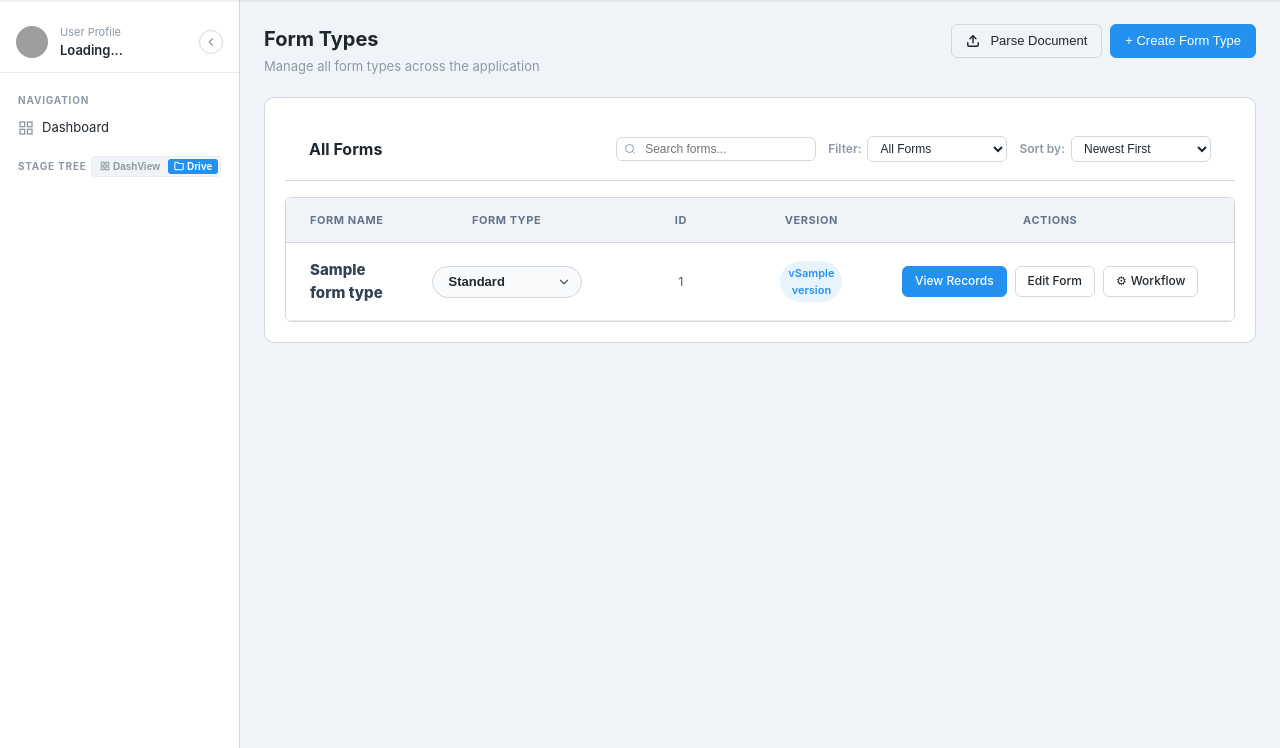
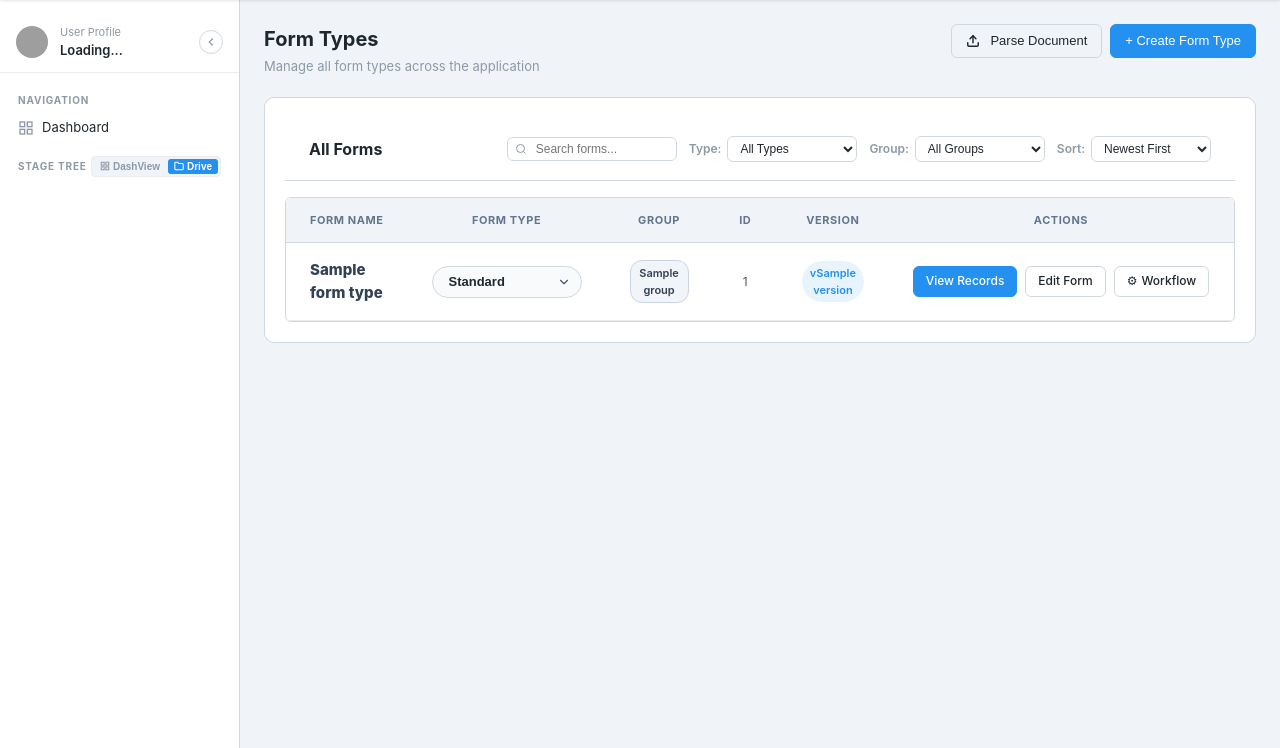
Before and after one commit to Okramjimmy/erp_stage, a FastAPI app: template src/templates/forms.html in a window 1280 px wide. Shown: the part 52-800 px from the top of the page. Run offline with FastAPI, Linux system fonts and the light colour scheme; the template is opened without the code that fills it: most values are stand-ins (such as "Sample title", 1, 10 or a date in 2020); data that the repository does not hold is empty; grey boxes are pictures that could not be loaded.

Commit message:
Grouped formtype

```diff
--- a/src/app/models/form_type.py
+++ b/src/app/models/form_type.py
@@ -17,6 +17,7 @@ class FormType(Base):
     # Basic fields
     form_name = Column(String(255), nullable=False, unique=True)
     description = Column(Text, nullable=True)
+    group = Column(String(100), nullable=True)
 
     # Versioning
     version = Column(String(20), nullable=False, default="1.0.0")
@@ -55,6 +56,7 @@ class FormType(Base):
             "form_type_id": self.form_type_id,
             "form_name": self.form_name,
             "description": self.description,
+            "group": self.group,
             "version": self.version,
             "schema_reference": self.schema_reference,
             "created_by": self.created_by,
--- a/src/app/schemas/form_type.py
+++ b/src/app/schemas/form_type.py
@@ -9,6 +9,7 @@ class FormTypeBase(BaseModel):
 
     form_name: str = Field(..., min_length=1, max_length=255)
     description: Optional[str] = None
+    group: Optional[str] = None
     version: str = Field(default="1.0.0", pattern=r"^\d{1,3}\.\d{1,3}\.\d{1,3}$")
 
 
@@ -31,6 +32,8 @@ class FormTypeUpdate(BaseModel):
     """Schema for updating a Form Type."""
 
     form_name: Optional[str] = Field(None, min_length=1, max_length=255)
+    description: Optional[str] = None
+    group: Optional[str] = None
 
     version: Optional[str] = Field(
         None,
@@ -55,6 +58,7 @@ class FormTypeResponse(BaseModel):
     form_type_id: str
     form_name: str
     description: Optional[str] = None
+    group: Optional[str] = None
     version: str
     schema_reference: Optional[Dict[str, Any]] = None  # JSONB type - accepts dict directly
     workflow_data: Optional[Dict[str, Any]] = None
--- a/src/app/services/form_type_service.py
+++ b/src/app/services/form_type_service.py
@@ -51,6 +51,7 @@ class FormTypeService:
             form_type_id=self.generate_form_type_id(),
             form_name=form_data.form_name,
             description=form_data.description,
+            group=form_data.group,
             version=form_data.version,
             schema_reference=form_data.schema_reference,  # JSONB accepts dict directly
             created_by=created_by,
@@ -254,9 +255,11 @@ class FormTypeService:
         if form_data.workflow_data is not None:
             form_type.workflow_data = form_data.workflow_data  # JSONB accepts dict directly
 
-        # Also support updating description if it's in the payload
+        # Also support updating description and group if they are in the payload
         if hasattr(form_data, "description") and form_data.description is not None:
             form_type.description = form_data.description
+        if hasattr(form_data, "group") and form_data.group is not None:
+            form_type.group = form_data.group
 
         await self.db.commit()
         await self.db.refresh(form_type)
--- a/src/templates/forms.html
+++ b/src/templates/forms.html
@@ -95,22 +95,37 @@ input:disabled + .slider {
                     id="form-search"
                     class="form-control form-control-sm"
                     placeholder="Search forms..."
-                    style="width: 200px; padding: 4px 8px 4px 28px; font-size: 12px; height: auto;"
+                    style="width: 170px; padding: 4px 8px 4px 28px; font-size: 12px; height: auto;"
                     oninput="filterAndSortFormsList()"
                 />
                 <svg width="12" height="12" viewBox="0 0 24 24" fill="none" stroke="currentColor" stroke-width="2" style="position: absolute; left: 8px; top: 50%; transform: translateY(-50%); color: var(--text-muted); pointer-events: none;"><circle cx="11" cy="11" r="8"/><line x1="21" y1="21" x2="16.65" y2="16.65"/></svg>
             </div>
             <div style="display: flex; gap: 6px; align-items: center;">
-                <label for="form-filter" style="font-size: 12px; font-weight: 600; color: var(--text-muted); margin: 0;">Filter:</label>
-                <select id="form-filter" class="form-control form-control-sm" style="width: 140px; padding: 4px 8px; font-size: 12px; height: auto;" onchange="filterAndSortFormsList()">
-                    <option value="all">All Forms</option>
+                <label for="form-filter" style="font-size: 12px; font-weight: 600; color: var(--text-muted); margin: 0;">Type:</label>
+                <select id="form-filter" class="form-control form-control-sm" style="width: 130px; padding: 4px 8px; font-size: 12px; height: auto;" onchange="filterAndSortFormsList()">
+                    <option value="all">All Types</option>
                     <option value="submittable">Submittable Only</option>
                     <option value="child">Child Tables Only</option>
                 </select>
             </div>
             <div style="display: flex; gap: 6px; align-items: center;">
-                <label for="form-sort" style="font-size: 12px; font-weight: 600; color: var(--text-muted); margin: 0;">Sort by:</label>
-                <select id="form-sort" class="form-control form-control-sm" style="width: 140px; padding: 4px 8px; font-size: 12px; height: auto;" onchange="filterAndSortFormsList()">
+                <label for="group-filter" style="font-size: 12px; font-weight: 600; color: var(--text-muted); margin: 0;">Group:</label>
+                <select id="group-filter" class="form-control form-control-sm" style="width: 130px; padding: 4px 8px; font-size: 12px; height: auto;" onchange="filterAndSortFormsList()">
+                    <option value="all">All Groups</option>
+                    {% set groups = [] %}
+                    {% for ft in form_types %}
+                      {% if ft.group and ft.group not in groups %}
+                        {% set _ = groups.append(ft.group) %}
+                      {% endif %}
+                    {% endfor %}
+                    {% for gp in groups | sort %}
+                      <option value="{{ gp }}">{{ gp }}</option>
+                    {% endfor %}
+                </select>
+            </div>
+            <div style="display: flex; gap: 6px; align-items: center;">
+                <label for="form-sort" style="font-size: 12px; font-weight: 600; color: var(--text-muted); margin: 0;">Sort:</label>
+                <select id="form-sort" class="form-control form-control-sm" style="width: 120px; padding: 4px 8px; font-size: 12px; height: auto;" onchange="filterAndSortFormsList()">
                     <option value="newest">Newest First</option>
                     <option value="oldest">Oldest First</option>
                 </select>
@@ -122,9 +137,10 @@ input:disabled + .slider {
             <thead>
                 <tr style="background: #f8fafc; border-bottom: 1px solid var(--border);">
                     <th style="padding: 14px 24px; text-align: start; font-size: 11px; font-weight: 700; color: #64748b; text-transform: uppercase; letter-spacing: 0.05em;">Form Name</th>
-                    <th style="padding: 14px 24px; text-align: center; font-size: 11px; font-weight: 700; color: #64748b; text-transform: uppercase; letter-spacing: 0.05em; width: 180px;">Form Type</th>
-                    <th style="padding: 14px 24px; text-align: center; font-size: 11px; font-weight: 700; color: #64748b; text-transform: uppercase; letter-spacing: 0.05em; width: 200px;">ID</th>
-                    <th style="padding: 14px 24px; text-align: center; font-size: 11px; font-weight: 700; color: #64748b; text-transform: uppercase; letter-spacing: 0.05em; width: 100px;">Version</th>
+                    <th style="padding: 14px 24px; text-align: center; font-size: 11px; font-weight: 700; color: #64748b; text-transform: uppercase; letter-spacing: 0.05em; width: 150px;">Form Type</th>
+                    <th style="padding: 14px 24px; text-align: center; font-size: 11px; font-weight: 700; color: #64748b; text-transform: uppercase; letter-spacing: 0.05em; width: 140px;">Group</th>
+                    <th style="padding: 14px 24px; text-align: center; font-size: 11px; font-weight: 700; color: #64748b; text-transform: uppercase; letter-spacing: 0.05em; width: 180px;">ID</th>
+                    <th style="padding: 14px 24px; text-align: center; font-size: 11px; font-weight: 700; color: #64748b; text-transform: uppercase; letter-spacing: 0.05em; width: 80px;">Version</th>
                     <th style="padding: 14px 24px; text-align: center; font-size: 11px; font-weight: 700; color: #64748b; text-transform: uppercase; letter-spacing: 0.05em; width: 380px;">Actions</th>
                 </tr>
             </thead>
@@ -133,7 +149,7 @@ input:disabled + .slider {
                 {% set settings = ft.schema_reference.settings if ft.schema_reference and ft.schema_reference.settings else {} %}
                 {% set is_submittable = 'true' if settings.is_submittable else 'false' %}
                 {% set is_child = 'true' if settings.is_child_table else 'false' %}
-                <tr class="forms-list-row" data-submittable="{{ is_submittable }}" data-child="{{ is_child }}" data-created="{{ ft.created_at.isoformat() }}"
+                <tr class="forms-list-row" data-submittable="{{ is_submittable }}" data-child="{{ is_child }}" data-group="{{ ft.group or '' }}" data-name="{{ ft.form_name | lower }}" data-id="{{ ft.form_type_id | lower }}" data-created="{{ ft.created_at.isoformat() }}"
                     style="
                         border-bottom: 1px solid var(--border);
                         transition: var(--transition);
@@ -158,6 +174,9 @@ input:disabled + .slider {
                                 <option value="child" {% if current_val == 'child' %}selected{% endif %}>Child Table</option>
                             </select>
                         </div>
+                    </td>
+                    <td style="padding: 16px 24px; text-align: center; vertical-align: middle; font-size: 13px; font-weight: 600; color: #475569;">
+                        {% if ft.group %}<span class="badge" style="background:#f1f5f9;color:#334155;border:1px solid #cbd5e1;padding:4px 8px;font-size:11px;border-radius:12px;">{{ ft.group }}</span>{% else %}<span style="color:#94a3b8">—</span>{% endif %}
                     </td>
                     <td style="padding: 16px 24px; text-align: center; vertical-align: middle; font-family: var(--font-mono); font-size: 12px; color: #475569;">
                         {{ ft.form_type_id }}
@@ -186,7 +205,7 @@ input:disabled + .slider {
                 </tr>
                 {% else %}
                 <tr>
-                    <td colspan="5" style="text-align: center; padding: 48px; color: var(--text-muted);">
+                    <td colspan="6" style="text-align: center; padding: 48px; color: var(--text-muted);">
                         <div style="margin-bottom:12px;font-size:24px">📋</div>
                         <div style="font-size:16px;font-weight:700;margin-bottom:6px">No form types available</div>
                         <div style="font-size:13px">Create your first form using the button above</div>
@@ -194,7 +213,7 @@ input:disabled + .slider {
                 </tr>
                 {% endfor %}
                 <tr id="empty-filter-row" style="display: none;">
-                    <td colspan="5" style="text-align: center; padding: 48px; color: var(--text-muted);">
+                    <td colspan="6" style="text-align: center; padding: 48px; color: var(--text-muted);">
                         <div style="font-size: 14px; font-weight: 600;">No form types match the selected filter</div>
                     </td>
                 </tr>
@@ -432,6 +451,15 @@ input:disabled + .slider {
                     id="new-form-version"
                     value="1.0.0"
                     placeholder="1.0.0"
+                />
+            </div>
+            <div class="form-group" style="margin-top: 12px;">
+                <label class="form-label">Group</label>
+                <input
+                    type="text"
+                    class="form-control"
+                    id="new-form-group"
+                    placeholder="e.g. Finance, HR, Operations"
                 />
             </div>
         </div>
@@ -699,6 +727,7 @@ input:disabled + .slider {
 
     function filterAndSortFormsList() {
         const filterVal = document.getElementById("form-filter").value;
+        const groupVal = document.getElementById("group-filter").value;
         const sortVal = document.getElementById("form-sort").value;
         const searchInput = document.getElementById("form-search");
         const searchVal = searchInput ? searchInput.value.toLowerCase().trim() : "";
@@ -711,12 +740,9 @@ input:disabled + .slider {
         rows.forEach(row => {
             const isSubmittable = row.dataset.submittable === "true";
             const isChild = row.dataset.child === "true";
-
-            // Get form name and ID text for search comparison
-            const nameCell = row.cells[0];
-            const idCell = row.cells[2];
-            const formName = nameCell ? nameCell.textContent.toLowerCase() : "";
-            const formId = idCell ? idCell.textContent.toLowerCase() : "";
+            const rowGroup = row.dataset.group || "";
+            const formName = row.dataset.name || "";
+            const formId = row.dataset.id || "";
 
             let matchesFilter = false;
             if (filterVal === "all") {
@@ -727,12 +753,19 @@ input:disabled + .slider {
                 matchesFilter = isChild;
             }
 
+            let matchesGroup = false;
+            if (groupVal === "all") {
+                matchesGroup = true;
+            } else {
+                matchesGroup = (rowGroup === groupVal);
+            }
+
             let matchesSearch = true;
             if (searchVal) {
                 matchesSearch = formName.includes(searchVal) || formId.includes(searchVal);
             }
 
-            if (matchesFilter && matchesSearch) {
+            if (matchesFilter && matchesGroup && matchesSearch) {
                 row.style.display = "";
                 visibleCount++;
             } else {
@@ -1225,6 +1258,8 @@ input:disabled + .slider {
         const name = document.getElementById("new-form-name").value.trim();
         const version =
             document.getElementById("new-form-version").value.trim() || "1.0.0";
+        const group =
+            document.getElementById("new-form-group").value.trim() || null;
 
         if (!name) {
             toast("Form name is required", "error");
@@ -1248,6 +1283,7 @@ input:disabled + .slider {
             const requestBody = {
                 form_name: name,
                 version,
+                group,
                 schema_reference: schema,
             };
 
```
Also changed, not shown: src/templates/form_builder.html (+11 -2 lines), database/migrations/001_initial_schema.sql.
